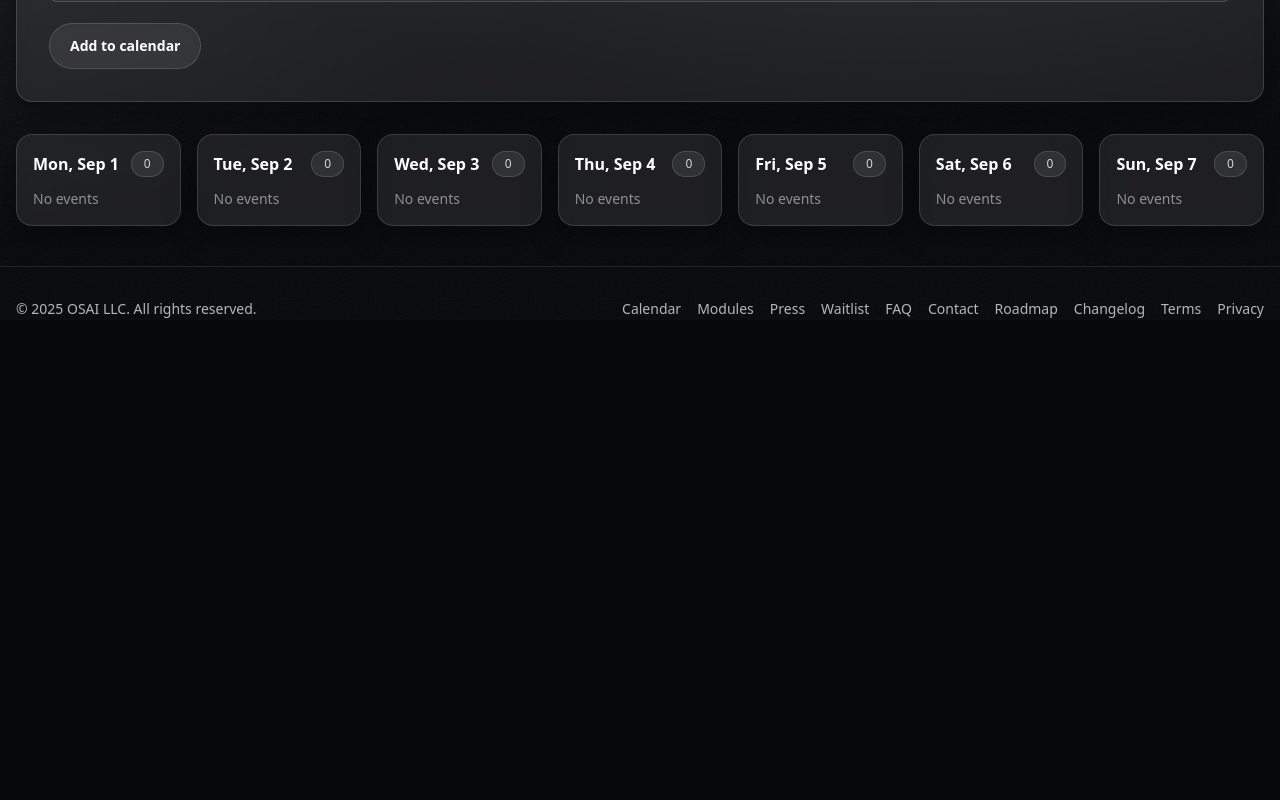
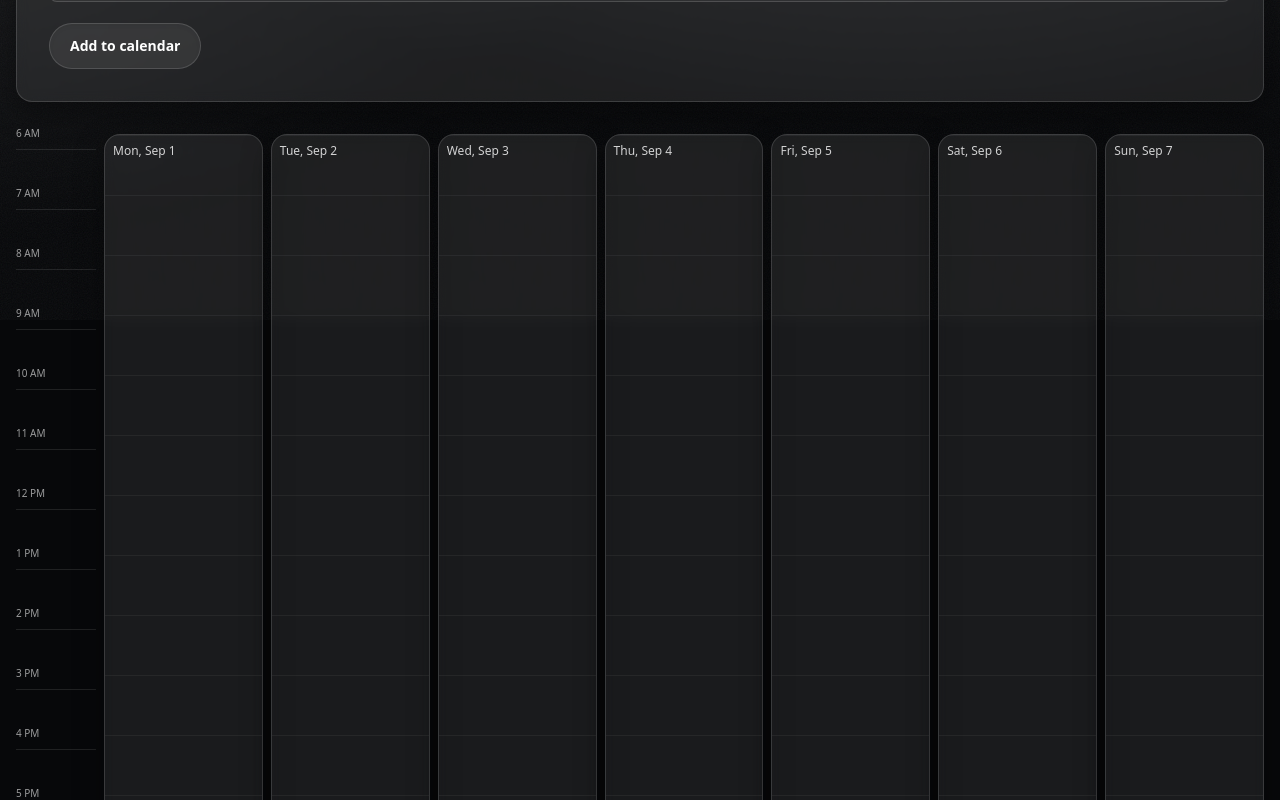
Before and after one commit to MasonIllies/OSAI, a Next.js app in the folder osai-mvp/: page /calendar in a window 1280 px wide. Shown: the part 480-1280 px from the top of the page. Before the commit the page ends 831 px from the top, so only its background shows below. Built offline with nearby package versions, Linux system fonts and the light colour scheme.

Commit message:
Update page.tsx

```diff
--- a/osai-mvp/app/calendar/page.tsx
+++ b/osai-mvp/app/calendar/page.tsx
@@ -3,11 +3,11 @@
 import { useEffect, useMemo, useState } from "react";
 
 /**
- * OSAI Weekly Calendar (no external deps)
- * - Single source of truth for everything (work, workout, company, content, music, personal)
- * - LocalStorage persistence
- * - Week navigation (Mon–Sun), quick-add form
- * - Custom-styled <select> with hidden native arrow + our chevron
+ * OSAI Weekly Calendar — Visual "college-style" grid
+ * - 7 columns (Mon–Sun), hour rows (6:00 → 22:00)
+ * - Gradient blocks positioned by time (absolute within each day)
+ * - Quick Add form (pretty select); localStorage persistence
+ * - Mobile: falls back to simple stacked lists
  */
 
 type ID = string;
@@ -17,7 +17,7 @@ type CalEvent = {
   id: ID;
   title: string;
   type: CalType;
-  startISO: string; // local time converted to ISO
+  startISO: string;
   endISO: string;
   notes?: string;
 };
@@ -25,6 +25,11 @@ type CalEvent = {
 type CalStore = { events: CalEvent[] };
 
 const CAL_KEY = "osai_calendar_v1";
+
+/* ---------- Visual grid constants ---------- */
+const DAY_START_HOUR = 6;   // 6:00
+const DAY_END_HOUR = 22;    // 22:00
+const PX_PER_MIN = 1;       // 60 min -> 60px, total height ~ (END-START)*60 px
 
 /* ------------------ Utilities ------------------ */
 const DAY_MS = 24 * 60 * 60 * 1000;
@@ -50,13 +55,24 @@ function toISOLocal(date: Date, timeHHMM: string): string {
   d.setHours(hh, mm, 0, 0);
   return d.toISOString();
 }
-function fmtDay(d: Date) {
+function fmtDayShort(d: Date) {
   return d.toLocaleDateString(undefined, { weekday: "short", month: "short", day: "numeric" });
 }
 function fmtTime(iso: string) {
   return new Date(iso).toLocaleTimeString(undefined, { hour: "2-digit", minute: "2-digit" });
 }
 
+/* Position helpers for the grid */
+function minutesFromStart(iso: string) {
+  const dt = new Date(iso);
+  const mins = dt.getHours() * 60 + dt.getMinutes();
+  return Math.max(0, mins - DAY_START_HOUR * 60);
+}
+function eventDurationMin(ev: CalEvent) {
+  return Math.max(15, Math.round((+new Date(ev.endISO) - +new Date(ev.startISO)) / 60000));
+}
+
+/* Storage */
 function loadStore(): CalStore {
   try {
     const raw = localStorage.getItem(CAL_KEY);
@@ -68,7 +84,6 @@ function loadStore(): CalStore {
     return { events: [] };
   }
 }
-
 function saveStore(store: CalStore) {
   localStorage.setItem(CAL_KEY, JSON.stringify(store));
 }
@@ -90,8 +105,7 @@ function Textarea(props: React.TextareaHTMLAttributes<HTMLTextAreaElement>) {
     />
   );
 }
-
-/** Beautiful, cross-browser select: hides native arrow and adds our chevron */
+/** Clean select with our chevron */
 function PrettySelect(props: React.SelectHTMLAttributes<HTMLSelectElement>) {
   const { className = "", children, ...rest } = props;
   return (
@@ -106,7 +120,6 @@ function PrettySelect(props: React.SelectHTMLAttributes<HTMLSelectElement>) {
         {children}
       </select>
       <span className="pointer-events-none absolute right-3 top-1/2 -translate-y-1/2 opacity-70">
-        {/* Down chevron SVG */}
         <svg width="16" height="16" viewBox="0 0 24 24" fill="none" aria-hidden>
           <path d="M6 9l6 6 6-6" stroke="currentColor" strokeWidth="2" strokeLinecap="round" strokeLinejoin="round"/>
         </svg>
@@ -115,17 +128,35 @@ function PrettySelect(props: React.SelectHTMLAttributes<HTMLSelectElement>) {
   );
 }
 
+/* Color/gradient per type */
+function gradientFor(type: CalType) {
+  switch (type) {
+    case "workout":
+      return "from-emerald-400/40 to-emerald-600/40 border-emerald-300/40";
+    case "company":
+      return "from-sky-400/40 to-sky-600/40 border-sky-300/40";
+    case "content":
+      return "from-violet-400/40 to-violet-600/40 border-violet-300/40";
+    case "music":
+      return "from-pink-400/40 to-pink-600/40 border-pink-300/40";
+    case "personal":
+      return "from-orange-400/40 to-orange-600/40 border-orange-300/40";
+    default:
+      return "from-white/20 to-white/10 border-white/20";
+  }
+}
+
 /* ------------------ Component ------------------ */
 export default function CalendarPage() {
   const [store, setStore] = useState<CalStore>({ events: [] });
   const [weekStart, setWeekStart] = useState<Date>(startOfWeek());
 
-  // Quick-add state
+  // Quick-add
   const [title, setTitle] = useState("");
   const [type, setType] = useState<CalType>("work");
   const [date, setDate] = useState<string>(() => new Date().toISOString().slice(0, 10));
   const [start, setStart] = useState("09:00");
-  const [duration, setDuration] = useState<number>(60); // minutes
+  const [duration, setDuration] = useState<number>(60);
   const [notes, setNotes] = useState("");
 
   useEffect(() => setStore(loadStore()), []);
@@ -133,15 +164,9 @@ export default function CalendarPage() {
 
   const days = useMemo(() => Array.from({ length: 7 }, (_, i) => addDays(weekStart, i)), [weekStart]);
 
-  function nextWeek() {
-    setWeekStart(addDays(weekStart, 7));
-  }
-  function prevWeek() {
-    setWeekStart(addDays(weekStart, -7));
-  }
-  function todayWeek() {
-    setWeekStart(startOfWeek(new Date()));
-  }
+  function nextWeek() { setWeekStart(addDays(weekStart, 7)); }
+  function prevWeek() { setWeekStart(addDays(weekStart, -7)); }
+  function todayWeek() { setWeekStart(startOfWeek(new Date())); }
 
   function addEvent() {
     if (!title.trim()) return alert("Title required.");
@@ -152,7 +177,6 @@ export default function CalendarPage() {
     setStore({ events: [...store.events, ev] });
     setTitle(""); setNotes("");
   }
-
   function removeEvent(id: ID) {
     setStore({ events: store.events.filter((e) => e.id !== id) });
   }
@@ -164,16 +188,13 @@ export default function CalendarPage() {
       .sort((a, b) => +new Date(a.startISO) - +new Date(b.startISO));
   }
 
-  function badgeColor(t: CalType) {
-    switch (t) {
-      case "workout": return "bg-emerald-400/20 text-emerald-300 border-emerald-300/30";
-      case "company": return "bg-sky-400/20 text-sky-300 border-sky-300/30";
-      case "content": return "bg-violet-400/20 text-violet-300 border-violet-300/30";
-      case "music": return "bg-pink-400/20 text-pink-300 border-pink-300/30";
-      case "personal": return "bg-orange-400/20 text-orange-300 border-orange-300/30";
-      default: return "bg-white/10 text-white/80 border-white/20";
-    }
-  }
+  const totalHeight = (DAY_END_HOUR - DAY_START_HOUR) * 60 * PX_PER_MIN; // px
+
+  const hours = useMemo(() => {
+    const list: number[] = [];
+    for (let h = DAY_START_HOUR; h <= DAY_END_HOUR; h++) list.push(h);
+    return list;
+  }, []);
 
   return (
     <section className="space-y-8">
@@ -185,8 +206,8 @@ export default function CalendarPage() {
           <button className="btn-ghost" onClick={nextWeek}>Next →</button>
         </div>
       </div>
-      <p className="text-white/80 max-w-2xl">
-        Your only calendar. Mix <b>work</b>, <b>workouts</b>, <b>company</b>, <b>content</b> (YouTube), <b>music</b>, and <b>personal</b> — all in one place.
+      <p className="text-white/80 max-w-3xl">
+        A single, visual planner. Mix <b>work</b>, <b>workouts</b>, <b>company</b>, <b>content</b> (YouTube), <b>music</b>, and <b>personal</b> in one grid.
       </p>
 
       {/* Quick Add */}
@@ -236,28 +257,21 @@ export default function CalendarPage() {
         </div>
       </div>
 
-      {/* Week Grid */}
-      <div className="grid md:grid-cols-7 gap-4">
+      {/* MOBILE: simple list */}
+      <div className="md:hidden space-y-4">
         {days.map((d, idx) => {
-          const dayEvents = eventsFor(d);
+          const evs = eventsFor(d);
           return (
             <div key={idx} className="card p-4">
-              <div className="flex items-center justify-between">
-                <div className="font-semibold">{fmtDay(d)}</div>
-                <span className="pill">{dayEvents.length}</span>
-              </div>
-
-              <div className="mt-3 space-y-3">
-                {dayEvents.length === 0 && <div className="text-sm text-white/50">No events</div>}
-
-                {dayEvents.map((ev) => (
-                  <div key={ev.id} className={`rounded-xl border px-3 py-2 ${badgeColor(ev.type)}`}>
+              <div className="font-semibold">{fmtDayShort(d)}</div>
+              <div className="mt-2 space-y-2">
+                {evs.length === 0 && <div className="text-sm text-white/50">No events</div>}
+                {evs.map((ev) => (
+                  <div key={ev.id} className={`rounded-xl border px-3 py-2 bg-gradient-to-br ${gradientFor(ev.type)}`}>
                     <div className="text-xs opacity-80">{fmtTime(ev.startISO)}–{fmtTime(ev.endISO)}</div>
                     <div className="font-medium">{ev.title}</div>
                     {ev.notes && <div className="text-xs opacity-80 mt-1">{ev.notes}</div>}
-                    <div className="mt-2">
-                      <button className="btn-ghost text-xs" onClick={() => removeEvent(ev.id)}>Remove</button>
-                    </div>
+                    <button className="btn-ghost text-xs mt-2" onClick={() => removeEvent(ev.id)}>Remove</button>
                   </div>
                 ))}
               </div>
@@ -265,6 +279,77 @@ export default function CalendarPage() {
           );
         })}
       </div>
+
+      {/* DESKTOP: visual timetable */}
+      <div className="hidden md:block">
+        <div className="grid grid-cols-[80px_repeat(7,1fr)] gap-2">
+          {/* Hour gutter */}
+          <div className="relative" style={{ height: `${totalHeight}px` }}>
+            {hours.map((h, i) => {
+              const top = (h - DAY_START_HOUR) * 60 * PX_PER_MIN;
+              const label = new Date().setHours(h, 0, 0, 0);
+              return (
+                <div key={i} className="absolute left-0 right-0" style={{ top }}>
+                  <div className="text-[10px] text-white/60 -translate-y-2">{new Date(label).toLocaleTimeString(undefined, { hour: "numeric" })}</div>
+                  <div className="border-t border-white/10" />
+                </div>
+              );
+            })}
+          </div>
+
+          {/* 7 day columns */}
+          {days.map((d, colIdx) => {
+            const evs = eventsFor(d);
+            return (
+              <div key={colIdx} className="relative card p-2 overflow-hidden" style={{ height: `${totalHeight}px` }}>
+                {/* Day header */}
+                <div className="absolute left-2 top-2 z-10 text-xs font-medium opacity-80">
+                  {fmtDayShort(d)}
+                </div>
+
+                {/* Hour lines (faint) */}
+                {hours.map((h, i) => {
+                  const top = (h - DAY_START_HOUR) * 60 * PX_PER_MIN;
+                  return (
+                    <div key={i} className="absolute left-0 right-0 border-t border-white/5" style={{ top }} />
+                  );
+                })}
+
+                {/* Events */}
+                {evs.map((ev, i) => {
+                  const top = minutesFromStart(ev.startISO) * PX_PER_MIN;
+                  const height = eventDurationMin(ev) * PX_PER_MIN;
+                  // slight horizontal jitter to hint overlaps
+                  const jitter = (i % 2) * 4;
+                  return (
+                    <div
+                      key={ev.id}
+                      title={ev.notes || ev.title}
+                      className={`absolute left-[6px] right-[6px] rounded-xl border text-[12px] leading-tight shadow-lg backdrop-blur-xs bg-gradient-to-br ${gradientFor(ev.type)}`}
+                      style={{ top: Math.max(2, top) + jitter, height: Math.max(22, height) }}
+                    >
+                      <div className="px-2 py-1.5">
+                        <div className="flex items-center justify-between gap-2">
+                          <div className="font-semibold truncate">{ev.title}</div>
+                          <button
+                            aria-label="Remove"
+                            className="text-white/70 hover:text-white text-xs"
+                            onClick={() => removeEvent(ev.id)}
+                          >
+                            ×
+                          </button>
+                        </div>
+                        <div className="opacity-80">{fmtTime(ev.startISO)}–{fmtTime(ev.endISO)}</div>
+                        {ev.notes && <div className="opacity-70 mt-0.5 line-clamp-2">{ev.notes}</div>}
+                      </div>
+                    </div>
+                  );
+                })}
+              </div>
+            );
+          })}
+        </div>
+      </div>
     </section>
   );
 }
```
